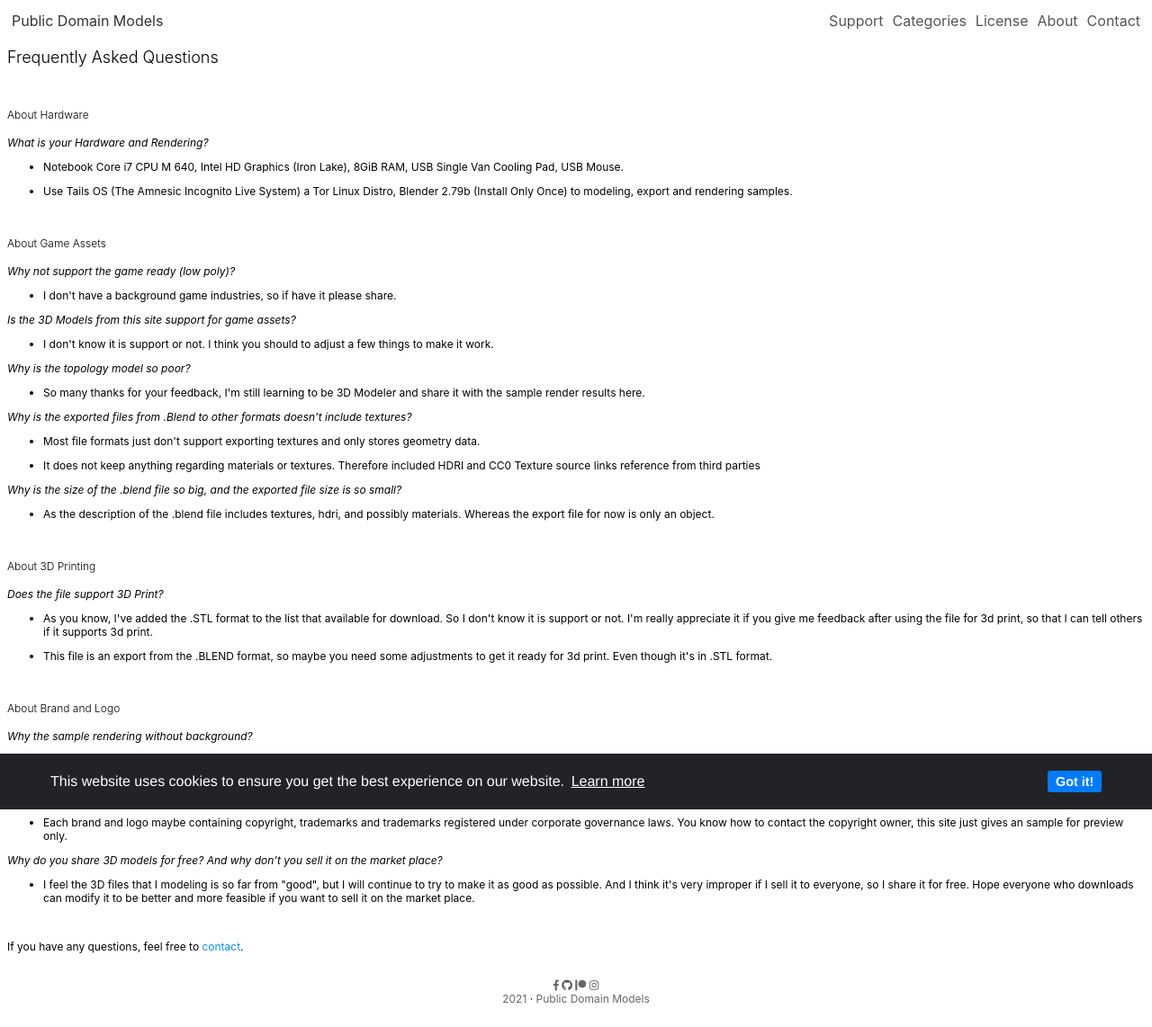
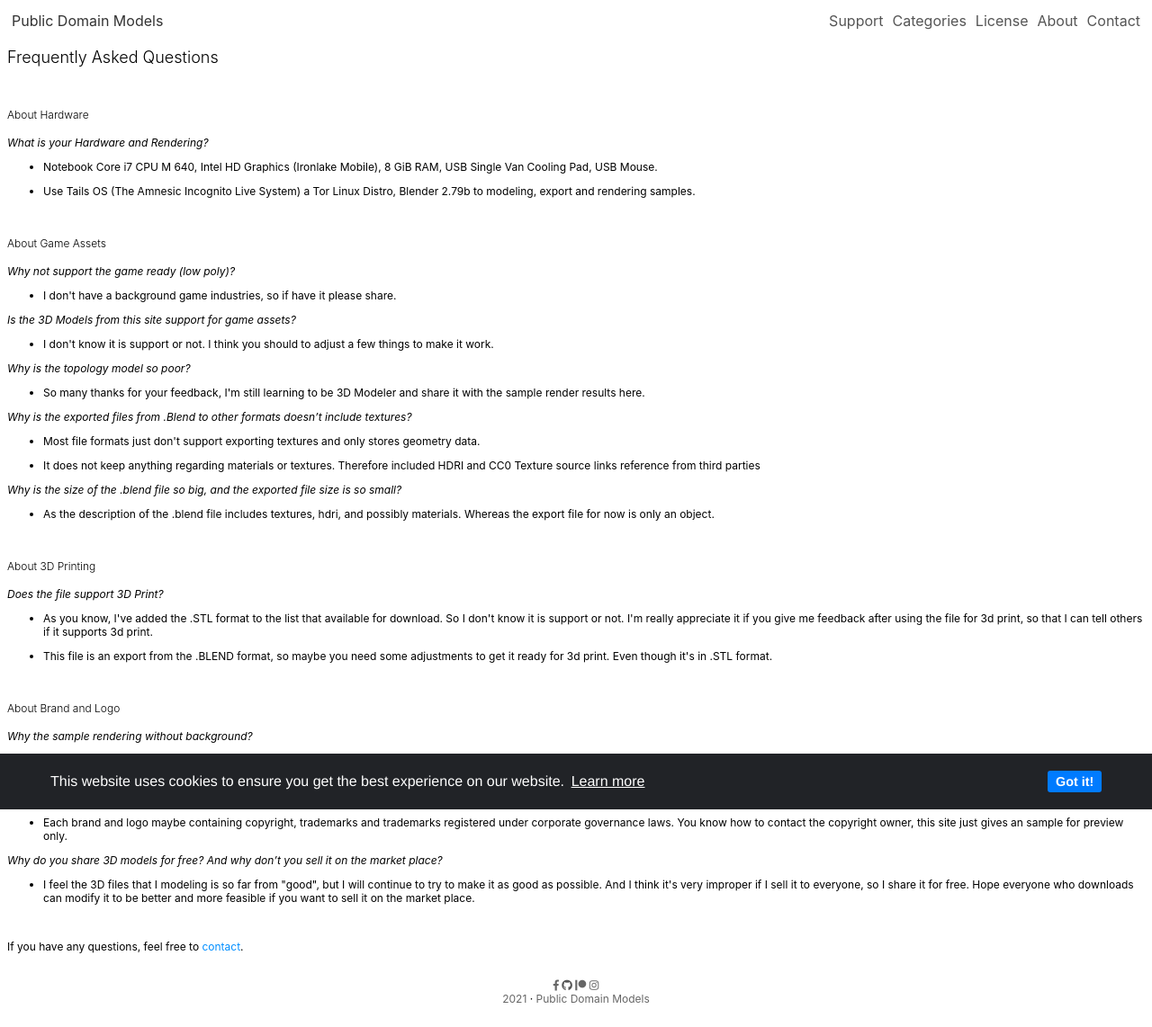
Before and after one commit to mohamadrido/project, a Jekyll site: the page built from faq.html, in a window 1280 px wide. Shown: the whole page at 90% size. Built offline with Jekyll 4.4.1, drawn with Linux system fonts in a browser that asks for light colours; nearby versions of some CDN libraries.

Commit message:
Update faq.html

```diff
--- a/faq.html
+++ b/faq.html
@@ -6,10 +6,10 @@ title: Frequently Asked Questions
 <h4>About Hardware</h4>
 <p><i>What is your Hardware and Rendering?</i><br /></p>
 <ul>
-<li>Notebook Core i7 CPU M 640, Intel HD Graphics (Iron Lake), 8GiB RAM, USB Single Van Cooling Pad, USB Mouse.</li>
+<li>Notebook Core i7 CPU M 640, Intel HD Graphics (Ironlake Mobile), 8 GiB RAM, USB Single Van Cooling Pad, USB Mouse.</li>
 </ul>
 <ul>
-<li>Use Tails OS (The Amnesic Incognito Live System) a Tor Linux Distro, Blender 2.79b (Install Only Once) to modeling, export and rendering samples. </li>
+<li>Use Tails OS (The Amnesic Incognito Live System) a Tor Linux Distro, Blender 2.79b to modeling, export and rendering samples. </li>
 </ul>
 <br />
 <h4>About Game Assets</h4>
```
